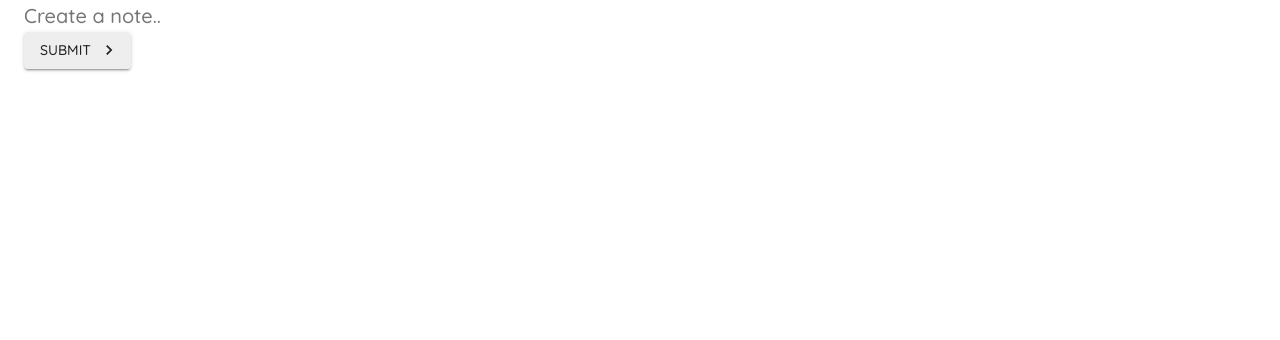
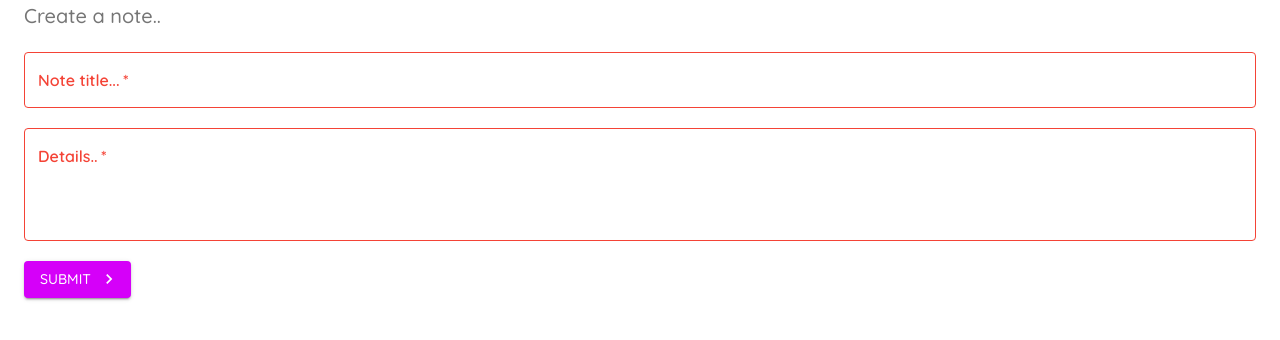
Before and after one commit to ninjasujan/MaterialUI-Boilerplate, a React (Create React App) app: page /create in a window 1280 px wide. Shown: the top 340 px of the page. Built offline with nearby package versions, Linux system fonts and the light colour scheme.

Commit message:
textfield with form validation

```diff
--- a/src/pages/Create.js
+++ b/src/pages/Create.js
@@ -1,32 +1,74 @@
-import React from "react";
+import React, { useState } from "react";
 import {
     ButtonGroup,
     Button,
     Typography,
     Container,
     makeStyles,
+    TextField,
 } from "@material-ui/core";
 import { Send, KeyboardArrowRight } from "@material-ui/icons";
+import { purple } from "@material-ui/core/colors";
 
-const useStyle = makeStyles({});
+const useStyle = makeStyles({
+    filed: {
+        marginTop: 20,
+        marginBottom: 20,
+        display: "block",
+    },
+});
 
 export default function Create() {
     const classes = useStyle();
+
+    const [title, setTitle] = useState("");
+    const [details, setDetails] = useState("");
+
+    const handleSubmit = (e) => {
+        e.preventDefault();
+        console.log(e.target);
+    };
+
     return (
         <Container>
             <Typography variant="h6" color="textSecondary" align="left">
                 Create a note..
             </Typography>
+            <form autoComplete="off" onSubmit={handleSubmit}>
+                <TextField
+                    value={title}
+                    onChange={(e) => setTitle(e.target.value)}
+                    className={classes.filed}
+                    label="Note title..."
+                    variant="outlined"
+                    color="secondary"
+                    fullWidth
+                    required
+                    error={title ? false : true}
+                />
+                <TextField
+                    value={details}
+                    onChange={(e) => setDetails(e.target.value)}
+                    className={classes.filed}
+                    label="Details.."
+                    variant="outlined"
+                    color="secondary"
+                    multiline
+                    rows={4}
+                    fullWidth
+                    required
+                    error={title ? false : true}
+                />
                 <Button
                     className={classes.btn}
                     type="submit"
-                color="primary"
+                    color="secondary"
                     variant="contained"
                     endIcon={<KeyboardArrowRight />}
                 >
                     Submit
                 </Button>
-            <br />
+            </form>
         </Container>
     );
 }
```
Lines whose indentation alone changed are shown as unchanged.
